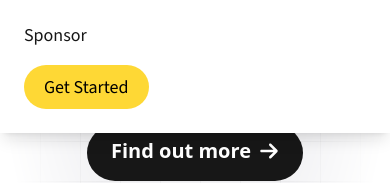
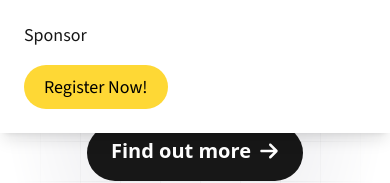
Before and after one commit to virdausa/nerpai-landing, a Next.js app: page / in a window 390 px wide. Both pictures are taken after a click on the button "Toggle navigation". Shown: the part 259-442 px from the top of the page. Built offline with nearby package versions, Linux system fonts and the light colour scheme.

Commit message:
fix: fix register now not showing

```diff
--- a/src/components/Header.tsx
+++ b/src/components/Header.tsx
@@ -100,7 +100,7 @@ const Header: React.FC = () => {
                 className="text-black bg-primary hover:bg-primary-accent px-5 py-2 rounded-full block w-fit"
                 onClick={toggleMenu}
               >
-                Get Started
+                Register Now!
               </Link>
             </li>
           </ul>
```
